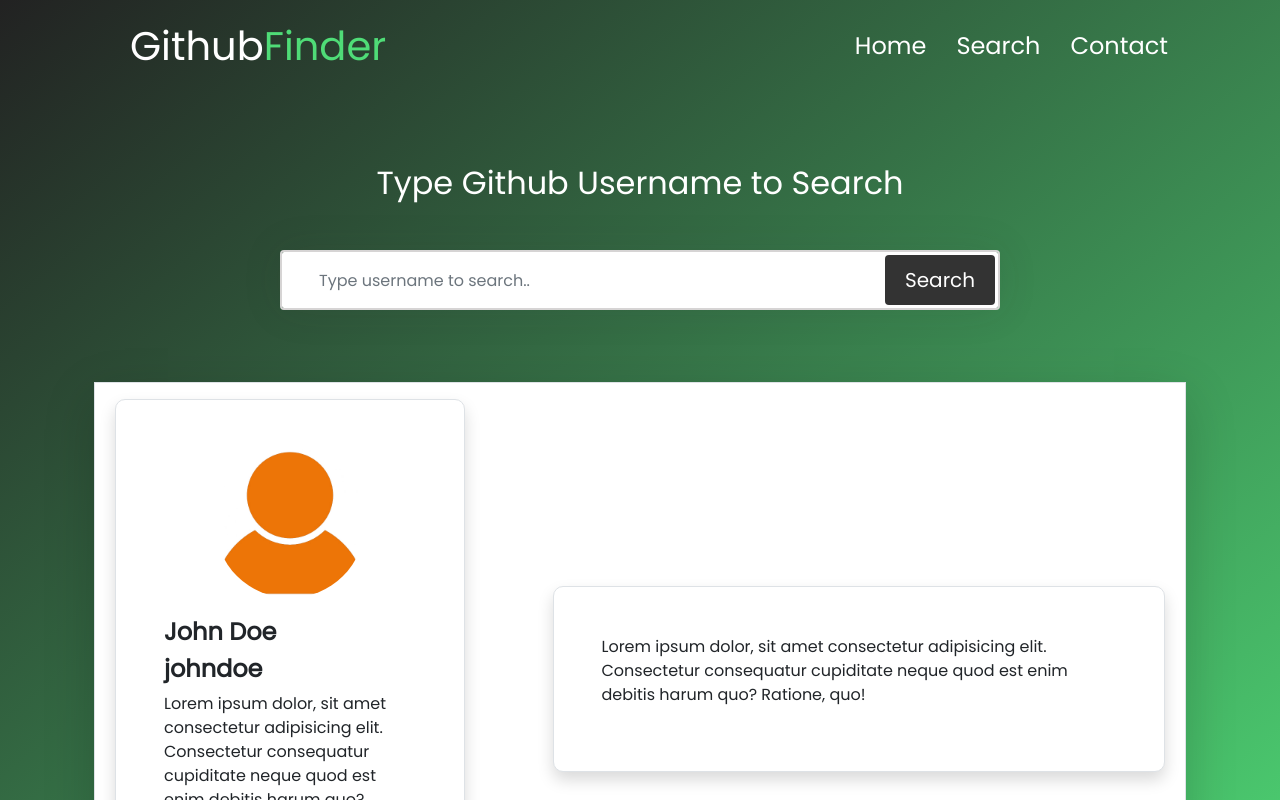
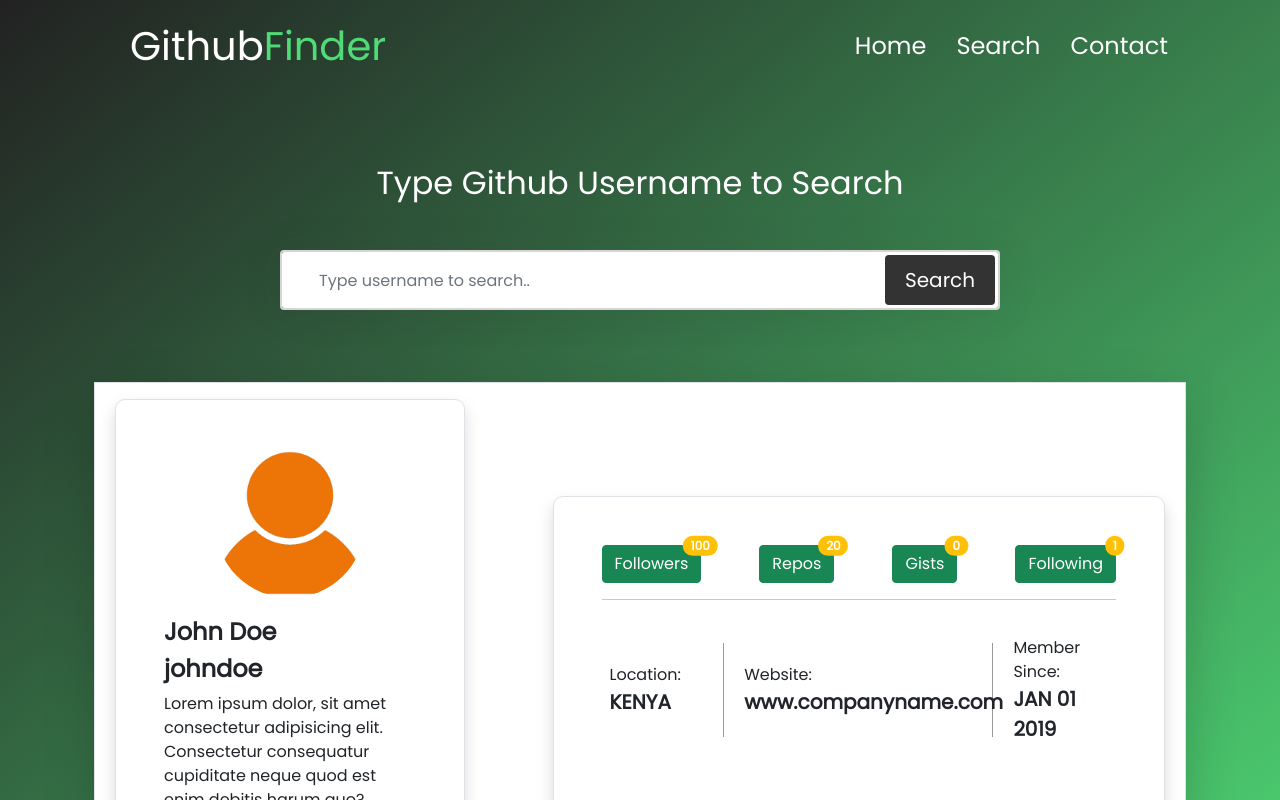
Before and after one commit to bignimz/git-search, an Angular app: page /search in a window 1280 px wide. Shown: the top 800 px of the page. Built offline with nearby package versions, Linux system fonts and the light colour scheme.

Commit message:
added a search function on the search input and initialized the function

```diff
--- a/src/app/app.component.css
+++ b/src/app/app.component.css
@@ -1,3 +1,5 @@
 .main {
       background-image: linear-gradient(to left top,#4FDC77,#222222);
+      margin: 0;
+      padding: 0;
 }
--- a/src/app/app.component.html
+++ b/src/app/app.component.html
@@ -1,4 +1,4 @@
-<div class="main mb-0">
+<div class="main">
   <div class="container">
     <app-header></app-header>
     <router-outlet></router-outlet>
--- a/src/app/search/search.component.css
+++ b/src/app/search/search.component.css
@@ -73,7 +73,17 @@
       color: white;
 }
 
-/* .prof-image img {
-      width: 100%;
-      height: 100%;
-} */
+.location {
+    padding: 20px;
+    border-right: 1px solid #999;
+    margin-bottom: 50px;
+}
+
+.location:last-child {
+    border-right: none;
+}
+
+.values {
+    font-weight: 600;
+    font-size: 20px;
+}
--- a/src/app/search/search.component.html
+++ b/src/app/search/search.component.html
@@ -5,24 +5,37 @@
       <h2 class="text-center text-white my-5">
         Type Github Username to Search
       </h2>
-      <div class="search mb-5">
+      <form class="search mb-5" (submit)="searchUser()">
+        <div class="form-group">
           <i class="fa fa-search"></i>
           <input
+            [(ngModel)]="username"
+            name="username"
             type="text"
             class="form-control"
             placeholder="Type username to search.."
+            required
           />
-        <button class="btn btn-dark fs-5">Search</button>
+          <div class="bg-danger text-white p-3" *ngIf="username === ''">
+            Enter username first before searching.
           </div>
         </div>
+        {{ username }}
+        <button type="submit" class="btn btn-dark fs-5">Search</button>
+      </form>
+    </div>
+  </div>
+  <div>
+    {{ githubProfile }}
   </div>
 
   <!-- Profile Section -->
   <div class="profile px-3 border shadow-lg my-4 bg-white">
     <div
-      class="row d-flex flex-wrap justify-content-between align-items-center p-3"
+      class="row d-flex row-cols-lg-2 row-cols-md-1 row-cols-sm-1 justify-content-between align-items-center p-3"
     >
-      <div class="prof-name col-md-4 p-5 border shadow">
+      <!-- Name -->
+      <div class="prof-name col-lg-4 col-md-12 col-sm-12 p-5 border shadow">
         <div class="prof-image text-center">
           <img class="img-fluid" src="../../assets/user.jpg" alt="" />
         </div>
@@ -39,13 +52,64 @@
           </button>
         </div>
       </div>
-      <div class="prof-details col-md-7 p-5 border shadow">
-        <p class="excerpt">
-          Lorem ipsum dolor, sit amet consectetur adipisicing elit. Consectetur
-          consequatur cupiditate neque quod est enim debitis harum quo? Ratione,
-          quo!
-        </p>
+      <!-- Details -->
+      <div class="prof-details col-lg-7 col-md-12 col-sm-12 p-5 border shadow">
+        <div
+          class="badges d-flex flex-wrap justify-content-between align-items-center"
+        >
+          <button type="button" class="btn btn-success position-relative">
+            Followers
+            <span
+              class="position-absolute top-0 start-100 translate-middle badge rounded-pill bg-warning"
+            >
+              100
+            </span>
+          </button>
+
+          <button type="button" class="btn btn-success position-relative">
+            Repos
+            <span
+              class="position-absolute top-0 start-100 translate-middle badge rounded-pill bg-warning"
+            >
+              20
+            </span>
+          </button>
+
+          <button type="button" class="btn btn-success position-relative">
+            Gists
+            <span
+              class="position-absolute top-0 start-100 translate-middle badge rounded-pill bg-warning"
+            >
+              0
+            </span>
+          </button>
+
+          <button type="button" class="btn btn-success position-relative">
+            Following
+            <span
+              class="position-absolute top-0 start-100 translate-middle badge rounded-pill bg-warning"
+            >
+              1
+            </span>
+          </button>
+        </div>
+        <hr />
+        <div
+          class="profile-more d-flex justify-content-between align-items-center row row-cols-lg-3 row-cols-md-3 row-cols-sm-1"
+        >
+          <span class="location d-block col-lg-3 col-md-3 col-sm-12"
+            >Location:<br /><span class="values"> KENYA</span></span
+          >
+          <span class="location d-block col-lg-6 col-md-6 col-sm-12"
+            >Website:<br />
+            <span class="values"> www.companyname.com</span>
+          </span>
+          <span class="location d-block col-lg-3 col-md-3 col-sm-12"
+            >Member Since:<br />
+            <span class="values"> JAN 01 2019</span>
+          </span>
         </div>
       </div>
     </div>
   </div>
+</div>
--- a/src/app/search/search.component.ts
+++ b/src/app/search/search.component.ts
@@ -1,4 +1,5 @@
 import { Component, OnInit } from '@angular/core';
+import { DataService } from '../data.service';
 
 @Component({
   selector: 'app-search',
@@ -7,7 +8,28 @@
 })
 export class SearchComponent implements OnInit {
 
-  constructor() { }
+  public username: string | undefined;
+  public githubUserQuery: string | undefined;
+  public githubProfile: any;
+  public githubRepos: any;
+
+
+  constructor(private dataService: DataService) { }
+
+  public findProfile(){
+    // this.dataService.updateProfile();
+    // this.
+  }
+
+  public searchUser(){
+    this.dataService.getProfile(this.username).subscribe((data) =>{
+      this.githubProfile = data;
+    });
+
+    this.dataService.getRepos(this.username).subscribe((data)=> {
+      this.githubRepos
+    })
+  }
 
   ngOnInit(): void {
   }
--- a/src/environments/environment.ts
+++ b/src/environments/environment.ts
@@ -4,7 +4,7 @@
 
 export const environment = {
   production: false,
-
+  ghKey: "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"
 };
 
 /*
```
Also changed, not shown: src/app/app.module.ts (+6 -2 lines), 1 other file (tests, documents, lock files or other folders). Lines whose indentation alone changed are shown as unchanged.
